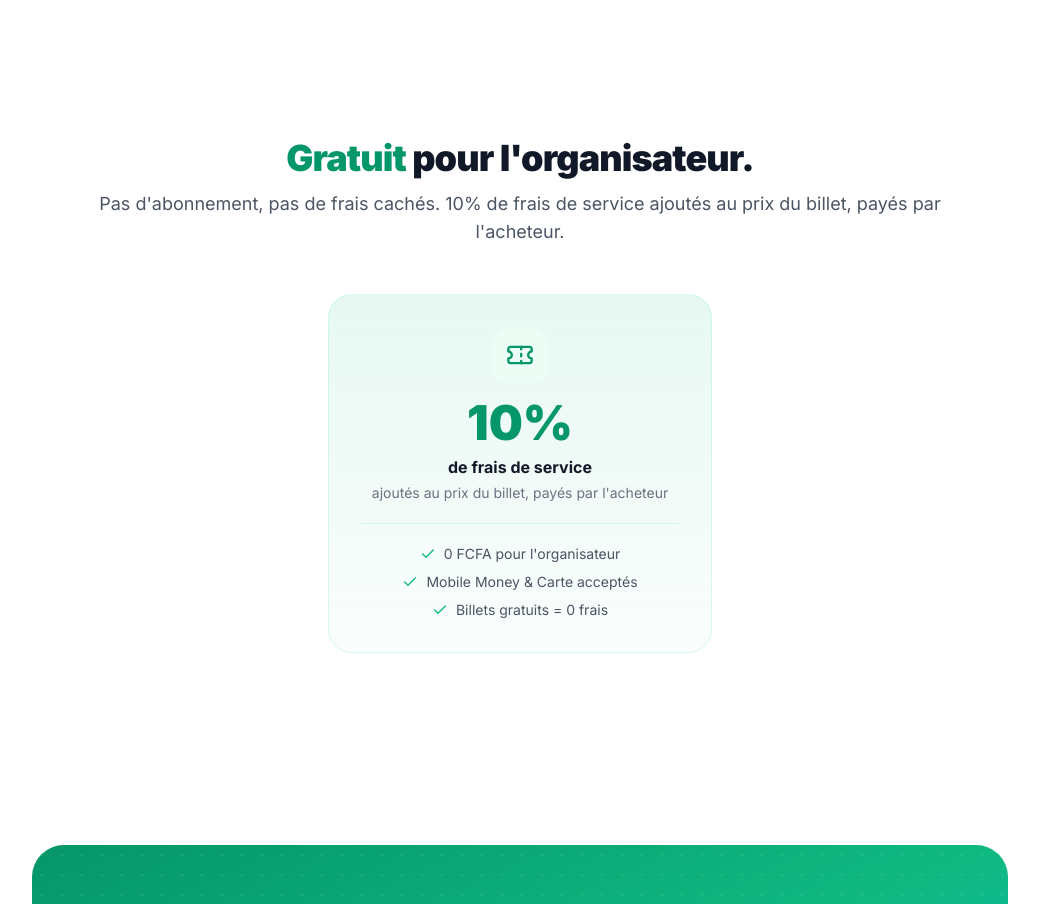
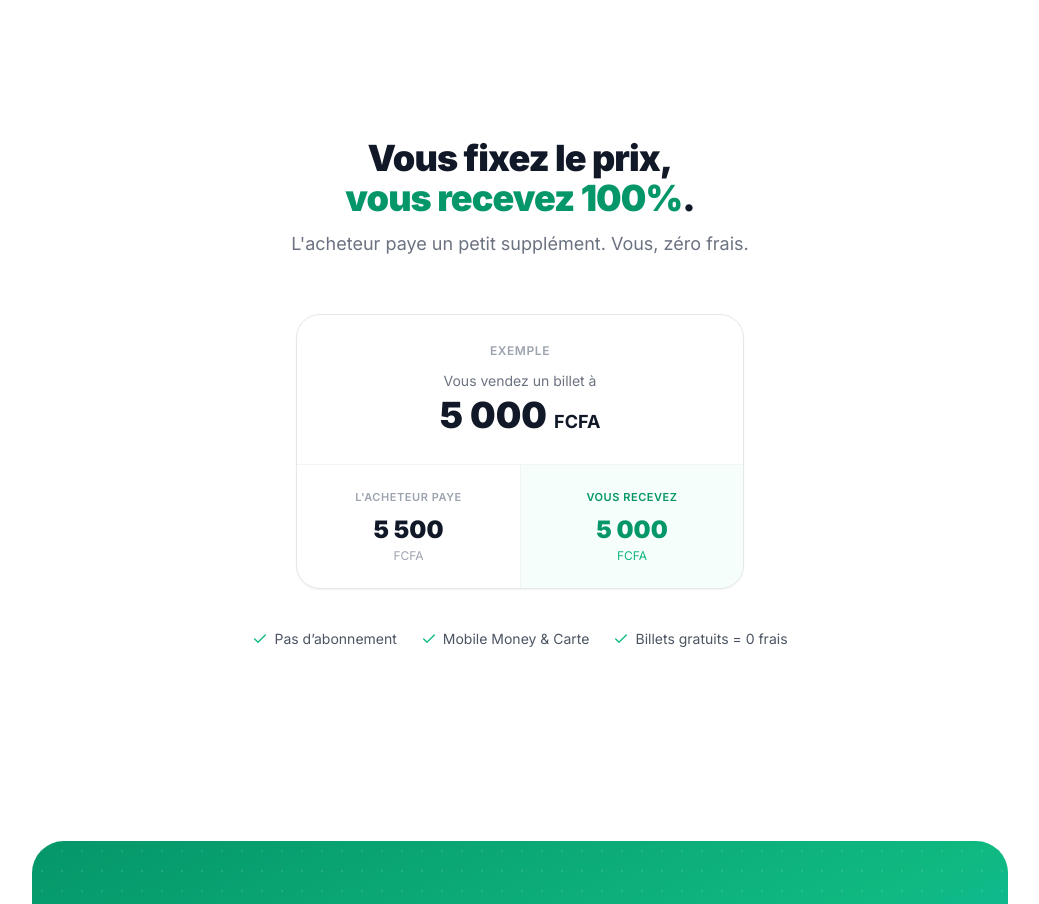
Before and after one commit to Jerome2024-net/BINQ, a Next.js app: page / in a window 1280 px wide. Shown: the part 2860-3764 px from the top of the page, without its empty margins (120-1159 px from the left). Built offline with nearby package versions, Linux system fonts and the light colour scheme; no server answers.

Commit message:
redesign: section pricing - exemple visuel concret au lieu de texte repetitif

```diff
--- a/src/app/page.tsx
+++ b/src/app/page.tsx
@@ -277,35 +277,48 @@ export default function HomePage() {
       {/* ── PRICING ── */}
       <section id="tarifs" className="py-16 sm:py-24">
         <div className="max-w-4xl mx-auto px-4 sm:px-6">
-          <div className="text-center mb-12">
+          <div className="text-center mb-10 sm:mb-14">
             <h2 className="text-2xl sm:text-4xl font-black tracking-tight mb-3">
-              <span className="text-emerald-600">Gratuit</span> pour l&apos;organisateur.
+              Vous fixez le prix,<br /><span className="text-emerald-600">vous recevez 100%</span>.
             </h2>
-            <p className="text-gray-600 text-base sm:text-lg">Pas d&apos;abonnement, pas de frais cachés. 10% de frais de service ajoutés au prix du billet, payés par l&apos;acheteur.</p>
+            <p className="text-gray-500 text-base sm:text-lg max-w-lg mx-auto">L&apos;acheteur paye un petit supplément. Vous, zéro frais.</p>
           </div>
-          <div className="max-w-sm mx-auto">
-            <div className="rounded-2xl sm:rounded-3xl bg-gradient-to-b from-emerald-500/10 to-emerald-500/[0.02] border border-emerald-200/40 p-6 sm:p-8 text-center">
-              <div className="w-12 h-12 sm:w-14 sm:h-14 rounded-2xl bg-emerald-50 flex items-center justify-center mx-auto mb-4">
-                <Ticket className="w-6 h-6 sm:w-7 sm:h-7 text-emerald-600" />
+
+          {/* Exemple visuel */}
+          <div className="max-w-md mx-auto mb-10">
+            <div className="rounded-2xl sm:rounded-3xl bg-white border border-gray-200 shadow-sm overflow-hidden">
+              <div className="p-5 sm:p-7 text-center border-b border-gray-100">
+                <p className="text-xs font-semibold text-gray-400 uppercase tracking-wider mb-3">Exemple</p>
+                <p className="text-sm text-gray-500 mb-1">Vous vendez un billet à</p>
+                <p className="text-3xl sm:text-4xl font-black text-gray-900">5 000 <span className="text-lg font-bold">FCFA</span></p>
               </div>
-              <p className="text-3xl sm:text-5xl font-black text-emerald-600 mb-2">10%</p>
-              <p className="text-base font-bold text-gray-900 mb-1">de frais de service</p>
-              <p className="text-sm text-gray-500">ajoutés au prix du billet, payés par l&apos;acheteur</p>
-              <div className="mt-5 pt-5 border-t border-emerald-200/40 space-y-2">
-                <div className="flex items-center justify-center gap-2 text-sm text-gray-600">
-                  <Check className="w-4 h-4 text-emerald-500 flex-shrink-0" />
-                  <span>0 FCFA pour l&apos;organisateur</span>
+              <div className="grid grid-cols-2 divide-x divide-gray-100">
+                <div className="p-4 sm:p-6 text-center">
+                  <p className="text-[11px] font-semibold text-gray-400 uppercase tracking-wider mb-2">L&apos;acheteur paye</p>
+                  <p className="text-xl sm:text-2xl font-black text-gray-900">5 500</p>
+                  <p className="text-xs text-gray-400 mt-0.5">FCFA</p>
                 </div>
-                <div className="flex items-center justify-center gap-2 text-sm text-gray-600">
-                  <Check className="w-4 h-4 text-emerald-500 flex-shrink-0" />
-                  <span>Mobile Money &amp; Carte acceptés</span>
-                </div>
-                <div className="flex items-center justify-center gap-2 text-sm text-gray-600">
-                  <Check className="w-4 h-4 text-emerald-500 flex-shrink-0" />
-                  <span>Billets gratuits = 0 frais</span>
+                <div className="p-4 sm:p-6 text-center bg-emerald-50/50">
+                  <p className="text-[11px] font-semibold text-emerald-600 uppercase tracking-wider mb-2">Vous recevez</p>
+                  <p className="text-xl sm:text-2xl font-black text-emerald-600">5 000</p>
+                  <p className="text-xs text-emerald-500 mt-0.5">FCFA</p>
                 </div>
               </div>
             </div>
+          </div>
+
+          {/* Avantages */}
+          <div className="flex flex-wrap items-center justify-center gap-x-6 gap-y-2">
+            {[
+              "Pas d\u2019abonnement",
+              "Mobile Money & Carte",
+              "Billets gratuits = 0 frais",
+            ].map((text) => (
+              <div key={text} className="flex items-center gap-1.5 text-sm text-gray-600">
+                <Check className="w-4 h-4 text-emerald-500 flex-shrink-0" />
+                <span>{text}</span>
+              </div>
+            ))}
           </div>
         </div>
       </section>
```
